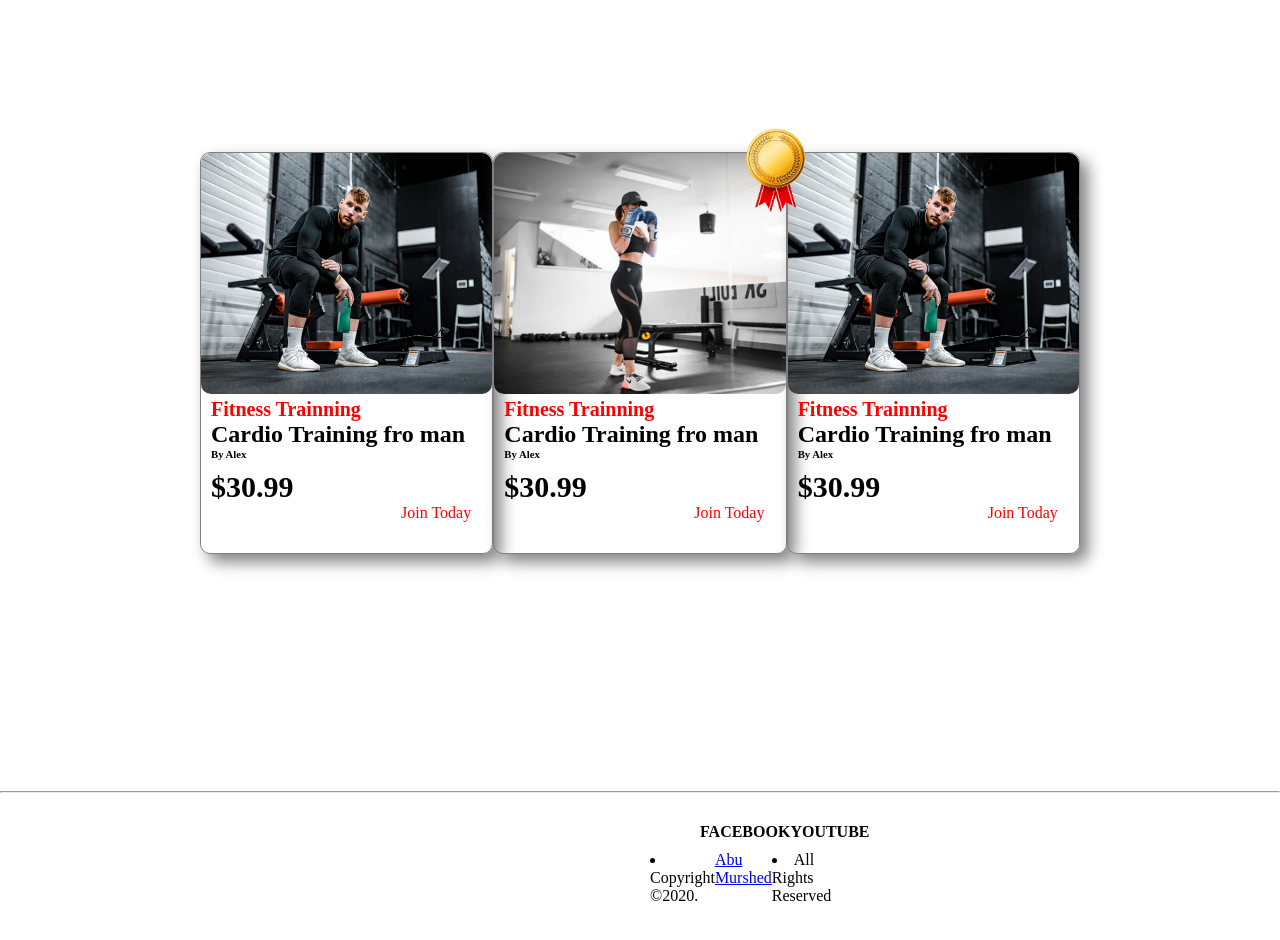
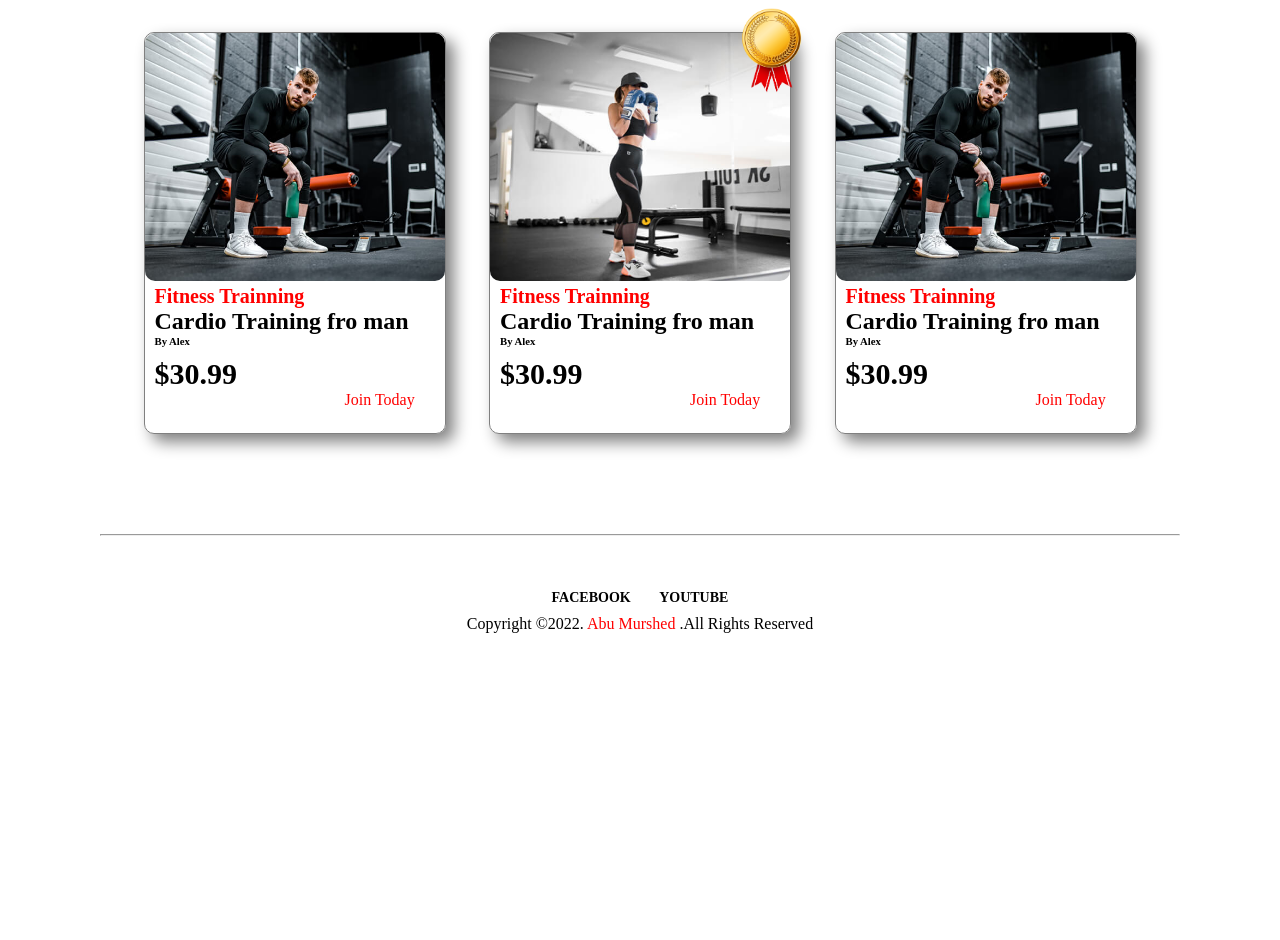
Before and after one commit to Murshed9616/gym-practice-fitness-power, a plain HTML site: page index.html in a window 1280 px wide. Shown: the part 2564-3504 px from the top of the page. After the commit the page ends 3301 px from the top, so only its background shows below. Drawn offline with Linux system fonts and the light colour scheme.

Commit message:
footer and final

```diff
--- a/index.html
+++ b/index.html
@@ -168,22 +168,22 @@
             </div>
         </div>
     </div>
-    <h1 class="my-name">abu murshed</h1>
-    <hr>
-    <div class="fb-tube">
-        <h4>FACEBOOK</h4>
-        <h4> YOUTUBE</h4>
-    </div>
-    <div class="line">
-        <li>Copyright ©2020.</li>
-        <a href="https://www.facebook.com/abumurshed.9616" target="_blank">Abu Murshed</a>
-        <li>All Rights Reserved</li>
-    </div>
+    <!-- services section end from  here  -->
 
-
-
-
-
+    <!-- footer  section start from here    -->
+    <footer>
+        <div class="footer-container">
+            <hr />
+            <div class="footer">
+                <h5><a href="#"> FACEBOOK</a> <a href="#">YOUTUBE</a></h5>
+                <p>
+                    Copyright &copy;2022.<a href="#"> Abu Murshed</a> .All Rights Reserved
+                </p>
+            </div>
+        </div>
+    </footer>
+    <!-- footer  section end from here    -->
+</body>
 
 
 
--- a/style.css
+++ b/style.css
@@ -214,10 +214,11 @@
 }
 
 .service-container {
-    margin-top: 0px;
+    margin-top: 80px;
     display: flex;
     justify-content: space-evenly;
-    margin: 200px;
+    margin-left: 100px;
+    margin-right: 100px;
 
 }
 
@@ -270,24 +271,56 @@
     left: 248px;
 }
 
-.fb-tube {
-    display: flex;
-    justify-content: space-evenly;
-    margin-right: 700px;
-    margin-left: 700px;
-    margin-top: 30px;
+/* start footer area*/
+.footer-container {
+    padding: 100px;
+    line-height: 1.7;
 }
 
-.line {
-    margin-top: 10px;
-    display: flex;
-    justify-content: space-evenly;
-    margin-right: 650px;
-    margin-left: 650px;
-    margin-bottom: 70px;
+footer {
+    float: left;
+    width: 100%;
+    height: auto;
+    margin: auto;
+    margin-top: 0px;
 }
 
-.my-name {
+.footer h5 {
+    margin-top: 50px;
+    word-spacing: 25px;
+    font-size: 14px;
     text-align: center;
-    color: white;
+    color: #8a8d91;
+
 }
+
+.footer h5 a {
+    text-decoration: none;
+    color: black;
+    font-family: 'Alegreya SC', serif;
+}
+
+.footer h5 a:hover {
+    color: red;
+    text-decoration: underline;
+
+}
+
+.footer p {
+    font-size: 16px;
+    text-align: center;
+    color: black;
+}
+
+.footer p a {
+    color: red;
+    text-decoration: none;
+}
+
+.footer p a:hover {
+    color: red;
+    text-decoration: underline;
+
+}
+
+/* End footer area*/
```
